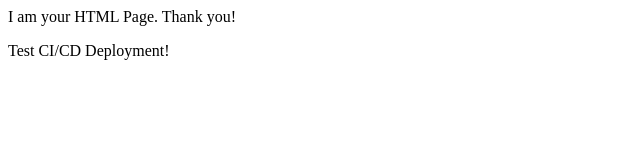
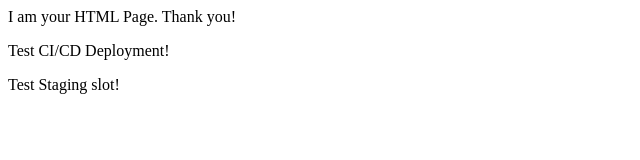
Before and after one commit to deepakaparthi/Lesson--02--GitHubFiles, a plain HTML site: page index.html in a window 1280 px wide. Shown: the whole page, without its empty margins (0-640 px from the left). Drawn offline with Linux system fonts and the light colour scheme.

Commit message:
Update index.html

```diff
--- a/index.html
+++ b/index.html
@@ -6,6 +6,7 @@
 
 	<p> I am your HTML Page. Thank you! </p>
 	<p> Test CI/CD Deployment! </p>
+	<p> Test Staging slot! </p>
 
 
 </body>
```
